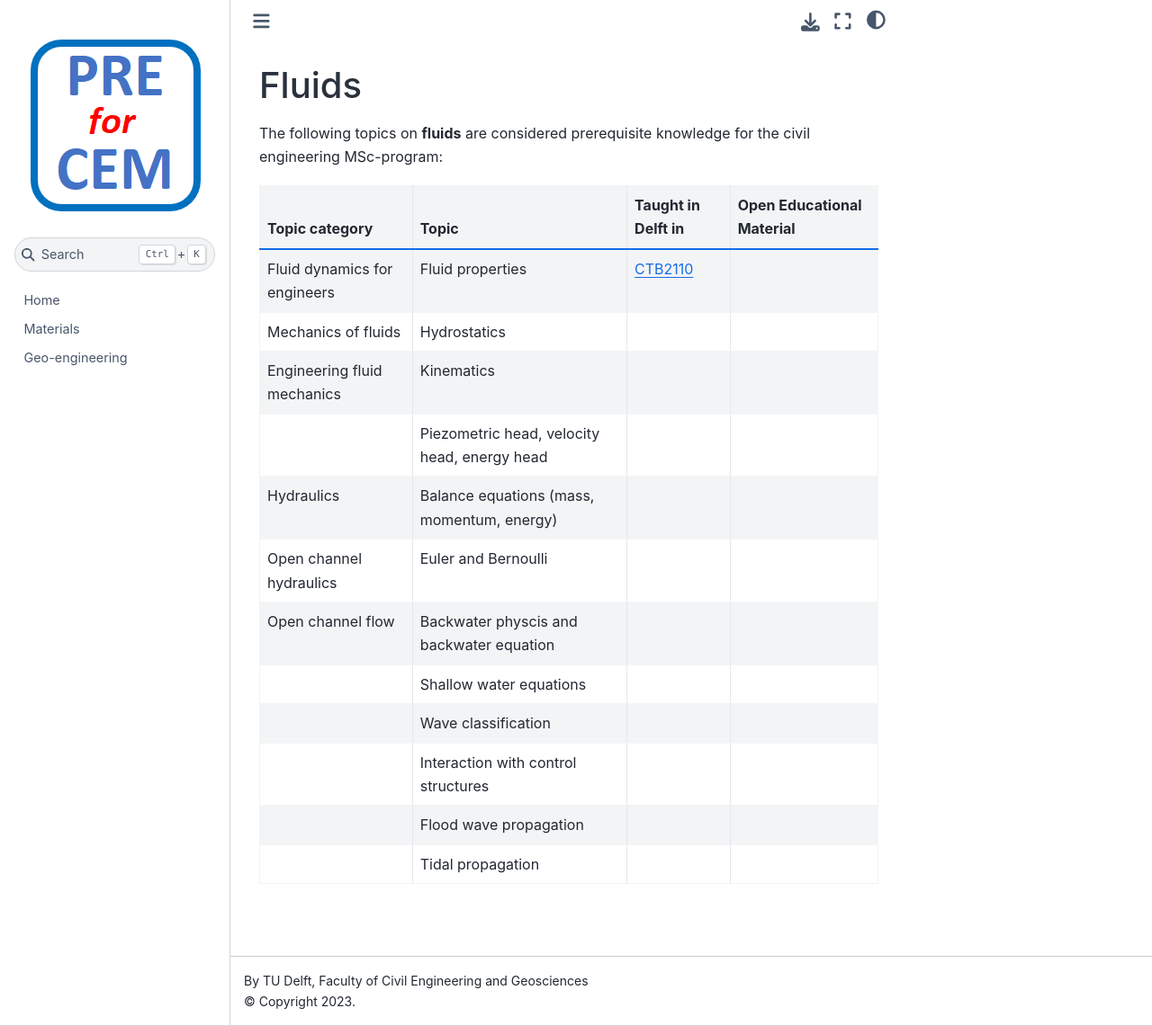
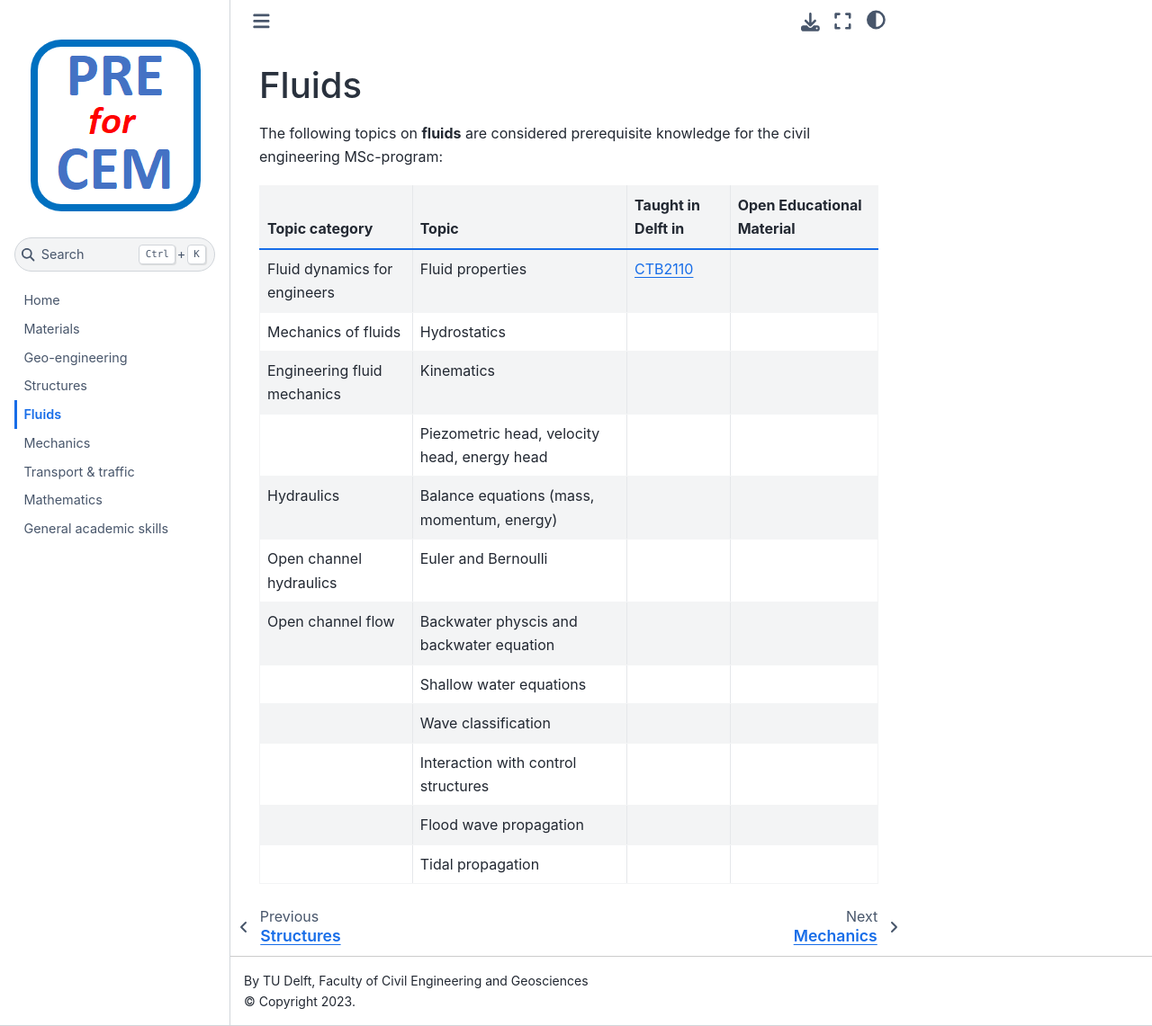
Before and after one commit to TUDelft-CITG/pre-for-cem, a Jupyter Book: the page built from book/contents/fluids.md, in a window 1280 px wide and 1141 px high. Shown: the whole window at 90% size. Built offline with Jupyter Book 1.0.4 settings and Sphinx 7.4.7 and the Sphinx Book theme 1.1.4, drawn with Linux system fonts in a browser that asks for light colours; pages that are not in the unit, such as notebooks, are missing from menus.

Commit message:
Update _toc.yml

```diff
--- a/book/_toc.yml
+++ b/book/_toc.yml
@@ -4,3 +4,11 @@
 chapters:
 - file: contents/materials
 - file: contents/geo-engineering
+- file: contents/structures
+- file: contents/fluids
+- file: contents/mechanics
+- file: contents/transport
+- file: contents/mathematics
+- file: contents/otherfundamentals
+- file: contents/generalskills
+- file: contents/programming
```
